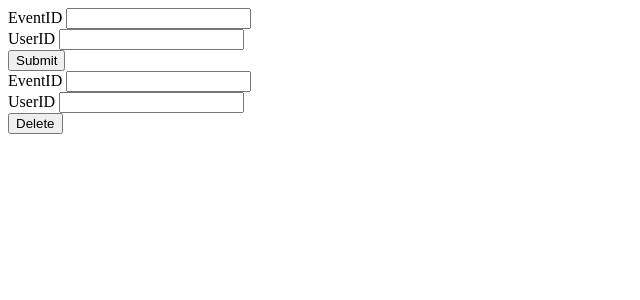
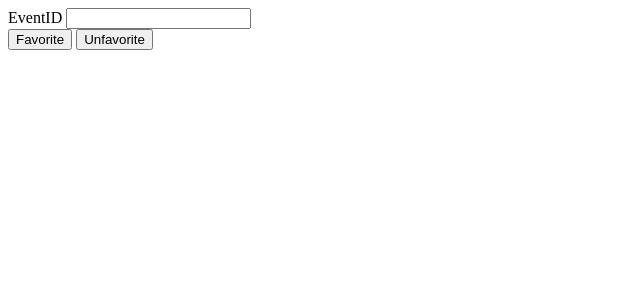
Before and after one commit to KieferPln/Webtech, a PHP site: page /add_to_favorites/add_favorites.html in a window 1280 px wide. Shown: the top 300 px of the page, without its empty margins (0-640 px from the left). Run offline with PHP 8.4, Linux system fonts and the light colour scheme.

Commit message:
aanpassing favorite

```diff
--- a/add_to_favorites/add_favorites.html
+++ b/add_to_favorites/add_favorites.html
@@ -19,19 +19,20 @@
 
     <form action="add_favorite.php" method="POST">
 
-    <div class="new_event_info">EventID <input name="eventid" type="int"></div>
-    <div class="new_event_info">UserID <input name="userid" type="int"></div>
-    <input type="submit" name='add_to_favorite' value="Submit">
+    <div class="new_event_info">EventID <input name="eventid" type="int" required></div>
+
+    <input type="submit" name='add_to_favorite' value="Favorite">
+    <input type="submit" name='remove_from_favorite' value="Unfavorite">
 
     </form>
 
-    <form action="add_favorite.php" method="POST">
+    <!-- <form action="add_favorite.php" method="POST">
 
-    <div class="new_event_info">EventID <input name="eventid" type="int"></div>
-    <div class="new_event_info">UserID <input name="userid" type="int"></div>
-    <input type="submit" name='remove_from_favorite' value="Delete">
+    <div class="new_event_info">EventID <input name="eventid" type="int" required></div>
+    <div class="new_event_info">UserID <input name="userid" type="int" required></div>
+    <input type="submit" name='remove_from_favorite' value="Unfavorite">
 
-    </form>
+    </form> -->
 
 
 </body>
```
Also changed, not shown: add_to_favorites/add_favorite.php (+18 -10 lines).
